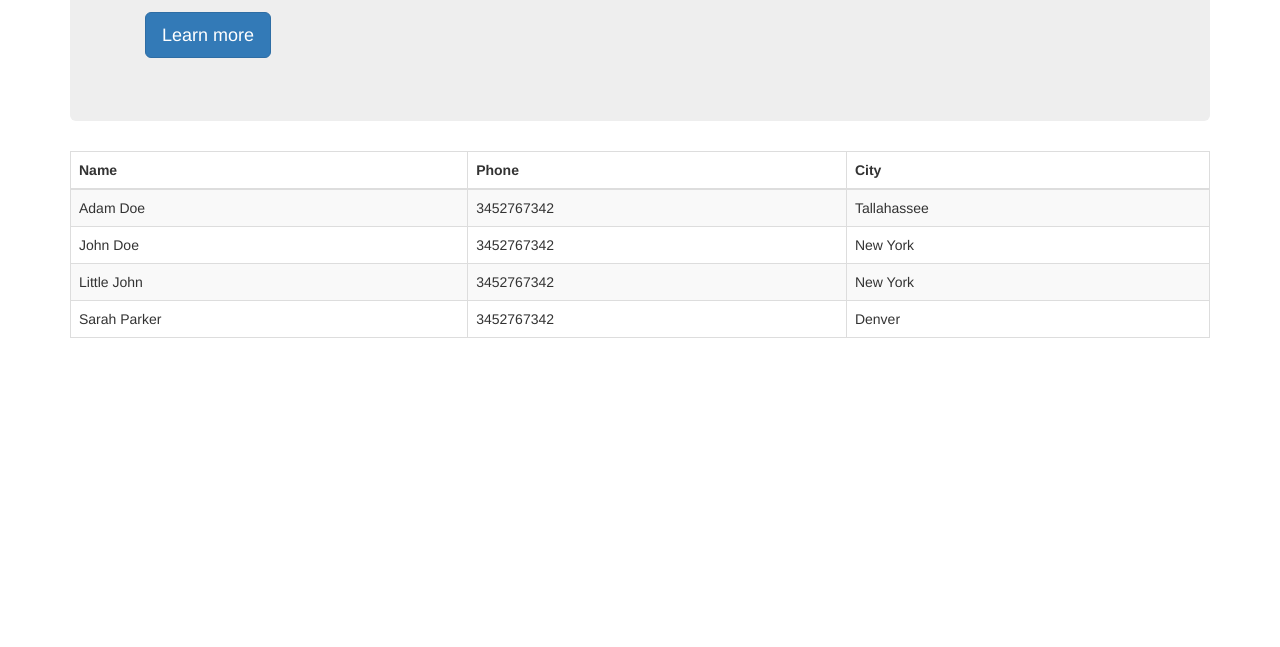
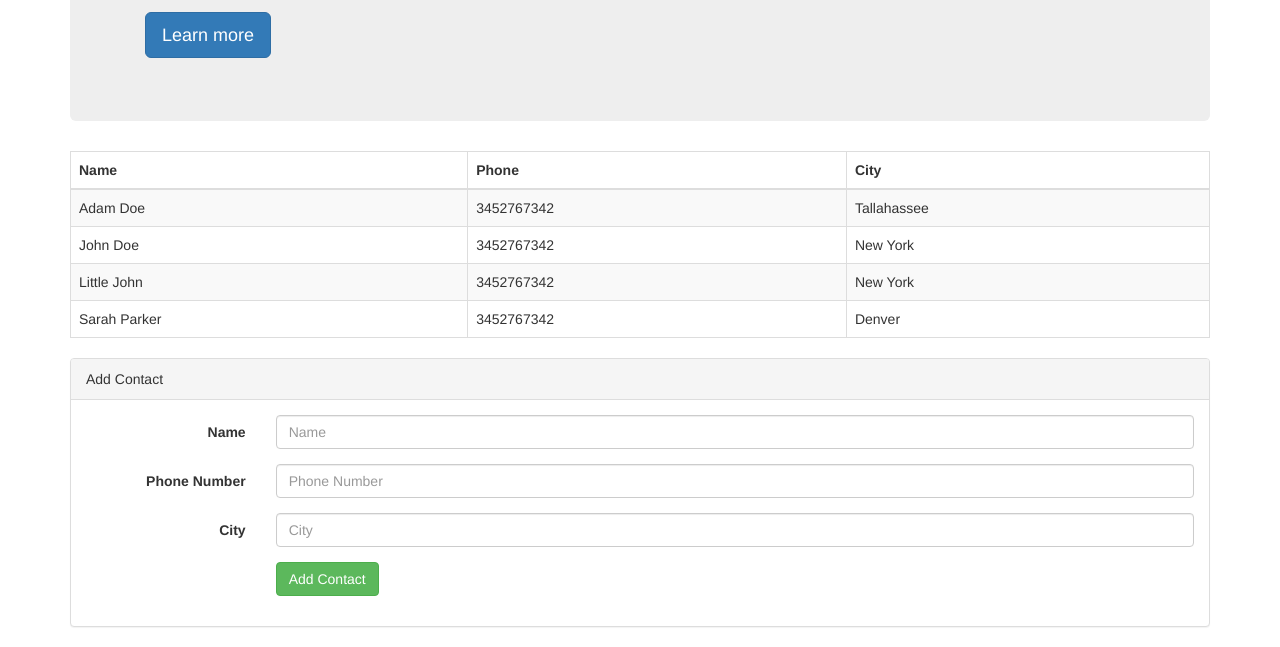
Before and after one commit to hvpulok/angular_playbook, a plain HTML site: page index.html in a window 1280 px wide. Shown: the part 250-897 px from the top of the page. Before the commit the page ends 800 px from the top, so only its background shows below. Drawn offline with nearby package versions, Linux system fonts and the light colour scheme.

Commit message:
Add basic HTML form to add contact

```diff
--- a/index.html
+++ b/index.html
@@ -38,8 +38,6 @@
             </div>
         </section>
         <section>
-
-
             <div class="table-responsive ">
                 <table class="table table-hover table-bordered table-striped">
                     <thead>
@@ -58,7 +56,37 @@
                     </tbody>
                 </table>
             </div>
+        </section>
 
+        <section class="panel panel-default">
+            <div class="panel-heading">Add Contact</div>
+            <div class="panel-body">
+                <form class="form-horizontal">
+                    <div class="form-group">
+                        <label for="inputEmail3" class="col-sm-2 control-label">Name</label>
+                        <div class="col-sm-10">
+                            <input type="text" class="form-control" id="inputEmail3" placeholder="Name">
+                        </div>
+                    </div>
+                    <div class="form-group">
+                        <label for="inputPassword3" class="col-sm-2 control-label">Phone Number</label>
+                        <div class="col-sm-10">
+                            <input type="number" class="form-control" id="inputPassword3" placeholder="Phone Number">
+                        </div>
+                    </div>
+                    <div class="form-group">
+                        <label for="inputPassword3" class="col-sm-2 control-label">City</label>
+                        <div class="col-sm-10">
+                            <input type="text" class="form-control" id="inputPassword3" placeholder="City">
+                        </div>
+                    </div>
+                    <div class="form-group">
+                        <div class="col-sm-offset-2 col-sm-10">
+                            <button type="submit" class="btn btn-success">Add Contact</button>
+                        </div>
+                    </div>
+                </form>
+            </div>
         </section>
 
     </main>
```
